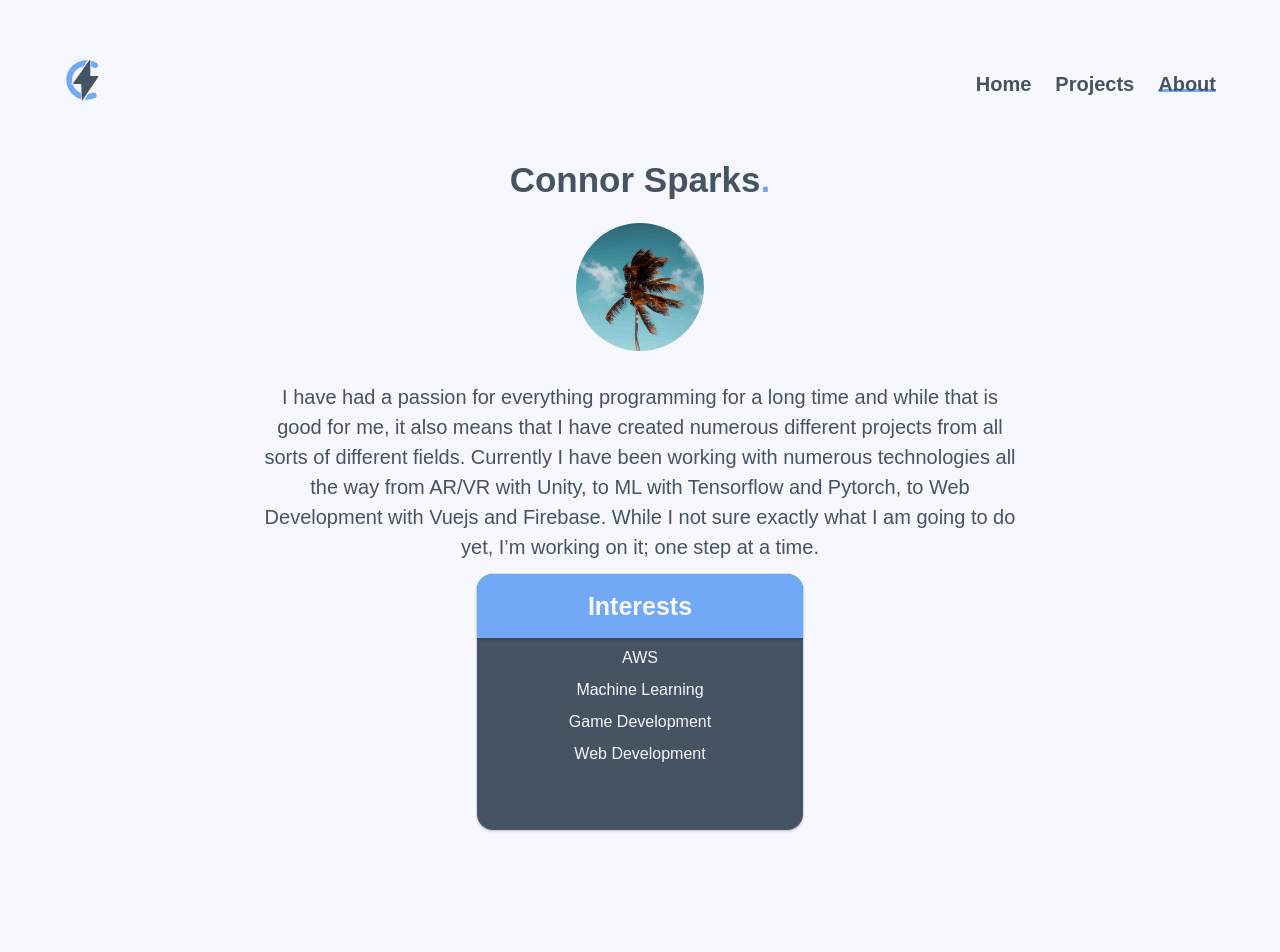
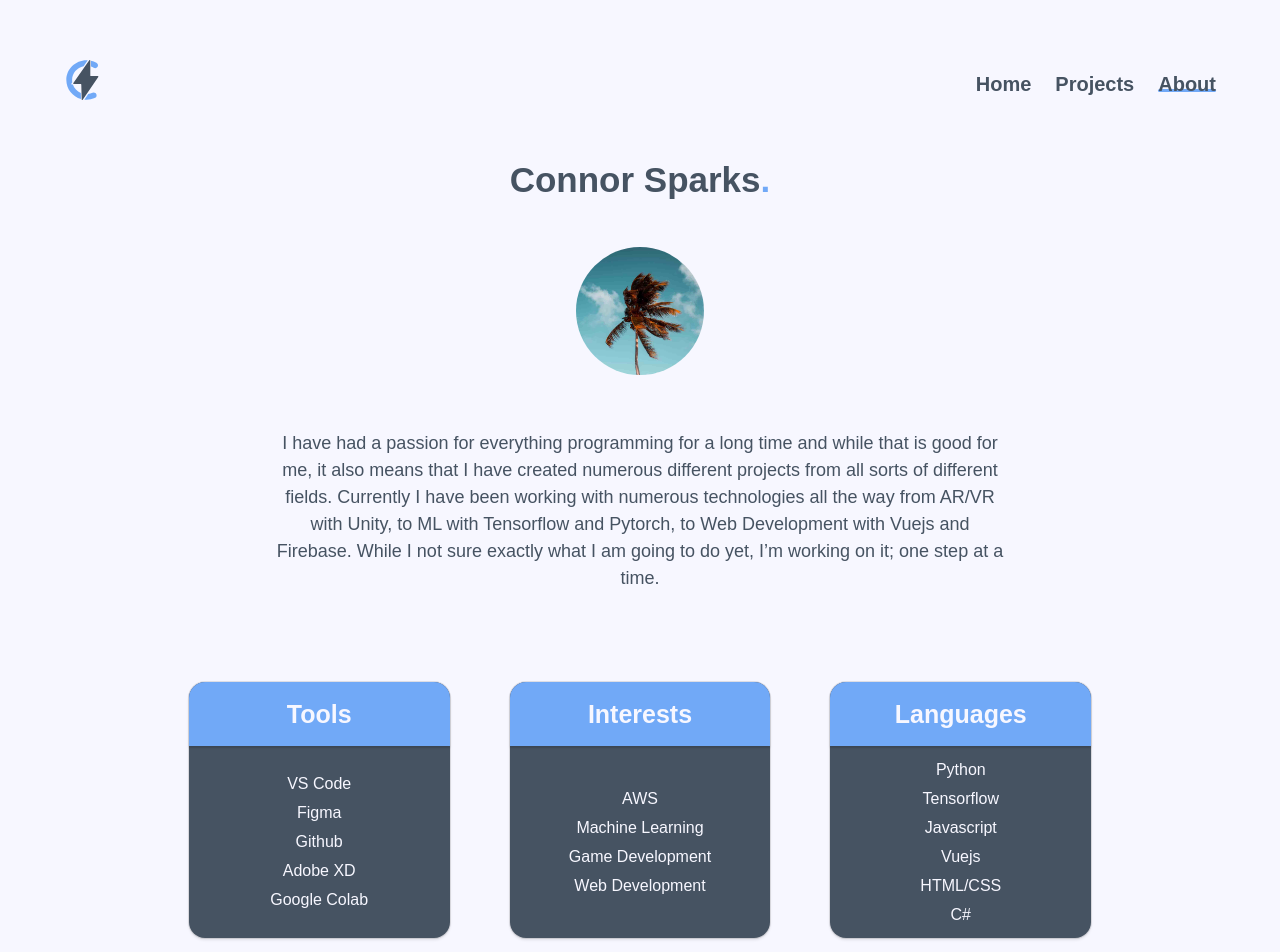
Before and after one commit to Atomator/portfolio, a Vue app: page /#/about in a window 1280 px wide. Shown: the top 952 px of the page. Built offline with nearby package versions, Linux system fonts and the light colour scheme.

Commit message:
Finished about page with other minor improvements across the site

```diff
--- /dev/null
+++ b/src/components/AboutTile.vue
@@ -0,0 +1,58 @@
+<template>
+  <div id="interests" class="box column is-one-fifth has-background-dark">
+      <div id="header" class="has-background-primary has-text-centered">
+          <h1 class="box-header has-text-light has-text-weight-bold">{{ data.title }}</h1>
+      </div>
+      <div id="content" class="has-text-centered">
+        <ul>
+          <li v-for="(value) in data.interests" v-bind:key="value.id"> {{value}} </li>
+        </ul>
+      </div>
+  </div>
+</template>
+
+<script>
+export default {
+  name: 'AboutTile',
+  props: {
+    data: Object
+  }
+}
+</script>
+
+<style scoped>
+
+#interests {
+  /* width: 512px; */
+  height: 256px;
+  border-radius: 16px;
+  padding: 0px;
+  margin: 30px;
+}
+
+#header {
+  height: 64px;
+  border-radius: 16px 16px 0px 0px;
+  box-shadow: 0px 2px 2px rgba(0, 0, 0, .16);
+  display: flex;
+  align-items: center;
+  justify-content: center;
+}
+
+
+#content {
+  height: 192px;
+  display: flex;
+  align-items: center;
+  justify-content: center;
+}
+
+.box-header {
+  font-size: 25px;
+}
+
+li {
+  color: #F7F7FF;
+  margin: 5px 0px 5px 0px;
+}
+</style>
--- a/src/pages/About.vue
+++ b/src/pages/About.vue
@@ -4,32 +4,43 @@
       <div class="column is-three-fifths">
         <h1 class="title">Connor Sparks<strong class="has-text-primary">.</strong></h1>
         <img :src="require('src/assets/images/pfp.jpg')" alt="connor-sparks">
-        <p id="description" class="is-size-5">
+        <p id="description" class="is-asize-6">
           I have had a passion for everything programming for a long time and while that is good for me, it also means that I have created numerous different projects from all sorts of different fields. Currently I have been working with numerous technologies all the way from AR/VR with Unity, to ML with Tensorflow and Pytorch, to Web Development with Vuejs and Firebase. While I not sure exactly what I am going to do yet, I’m working on it; one step at a time.
         </p>
       </div>
     </div>
+
     <div class="columns is-centered">
-      <div id="interests" class="box column is-one-quarter has-background-dark">
-        <div id="header" class="has-background-primary has-text-centered">
-          <h1 class="box-header has-text-light has-text-weight-bold">Interests</h1>
-        </div>
-        <div id="content" class="has-text-centered">
-          <ul>
-            <li>AWS</li>
-            <li>Machine Learning</li>
-            <li>Game Development</li>
-            <li>Web Development</li>
-          </ul>
-        </div>
-      </div>
+      <about-tile v-for="(value) in pageData" v-bind:key="value.id" :data="value"></about-tile>
     </div>
+
   </div>
 </template>
 
 <script>
+import AboutTile from '../components/AboutTile.vue'
+
 export default {
-  name: 'About'
+  name: 'About',
+  components: { AboutTile },
+  data () {
+    return {
+      "pageData": [
+        {
+          "title": "Tools",
+          "interests": ["VS Code", "Figma", "Github", "Adobe XD", "Google Colab"]
+        },
+        {
+          "title": "Interests",
+          "interests": ["AWS", "Machine Learning", "Game Development", "Web Development"]
+        },
+        {
+          "title": "Languages",
+          "interests": ["Python", "Tensorflow", "Javascript", "Vuejs", "HTML/CSS", "C#"]
+        },
+      ]
+    }
+  }
 }
 </script>
 
@@ -44,10 +55,10 @@ export default {
 .title {
   font-size: 35px;
   font-weight: 900;
-  margin: 0px;
 }
 
 img {
+  margin-top: 24px;
   border-radius: 50%;
   object-fit: cover;
   height: 128px;
@@ -56,35 +67,9 @@ img {
 }
 
 #description {
-  margin-top: 24px;
-}
-
-#interests {
-  /* width: 512px; */
-  height: 256px;
-  border-radius: 16px;
-  padding: 0px;
-}
-
-#header {
-  height: 64px;
-  border-radius: 16px 16px 0px 0px;
-  box-shadow: 0px 2px 2px rgba(0, 0, 0, .16);
-  display: flex;
-  align-items: center;
-  justify-content: center;
-}
-
-.box-header {
-  font-size: 25px;
-}
-
-li {
-  color: #F7F7FF;
-  margin: 8px 0px 8px 0px;
-  display: flex;
-  align-items: center;
-  justify-content: center;
+  margin: 48px 0px 48px 0px;
+  font-size: 18px;
+  padding: 0px 15px 0px 15px;
 }
 
 </style>
--- a/src/pages/Projects.vue
+++ b/src/pages/Projects.vue
@@ -72,7 +72,7 @@ export default {
 }
 
 .subtext {
-  margin-top: 25px;
+  margin: 25px 15px 35px 15px;
   margin-bottom: 35px;
   font-size: 15px;
 }
```
